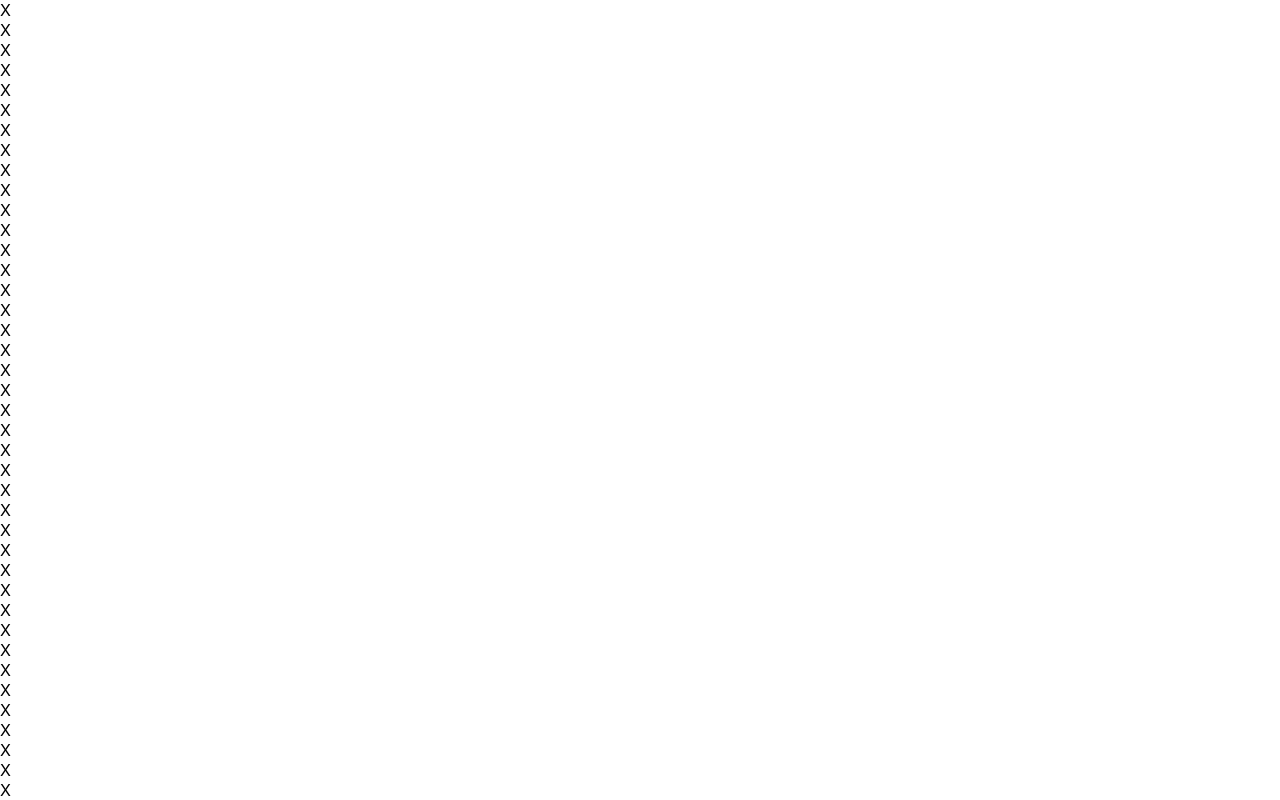
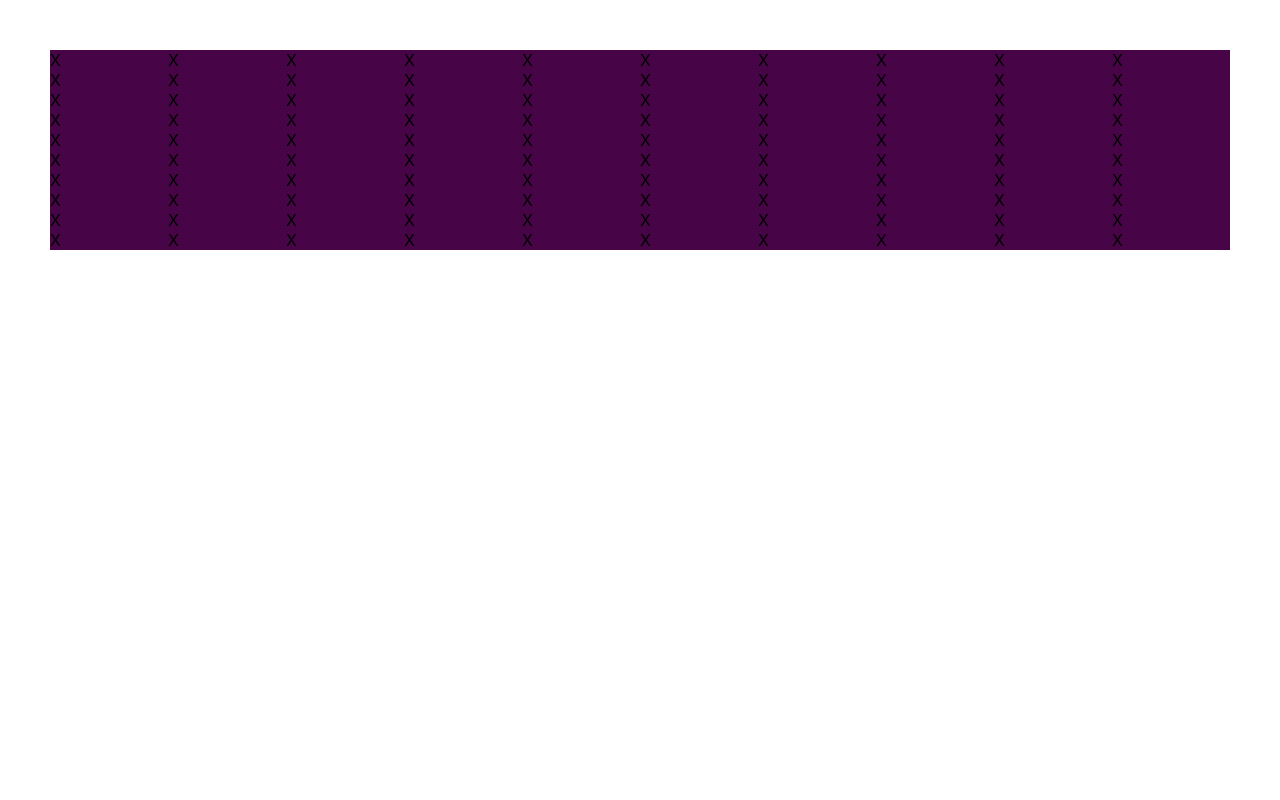
Before and after one commit to jelkimantis/fancyReact, a React (Create React App) app: page / in a window 1280 px wide. Shown: the top 800 px of the page. Built offline with nearby package versions, Linux system fonts and the light colour scheme.

Commit message:
working CSS

```diff
--- a/src/App.css
+++ b/src/App.css
@@ -28,9 +28,17 @@
   color: #61dafb;
 }
 .fancyDiv {
-
+ height: 100%;
+ width: 100%;
+ background-color: rgb(71, 5, 71);
 }
 .bigDiv {
+  margin: 50px;
+  height: device-height;
+  width: device-width;
+  display: grid;
+  grid-template-columns: 1fr 1fr 1fr 1fr 1fr 1fr 1fr 1fr 1fr 1fr;
+  grid-template-rows: 1fr 1fr 1fr 1fr 1fr 1fr 1fr 1fr 1fr 1fr;
 
 }
 @keyframes App-logo-spin {
```
Also changed, not shown: 1 other file (tests, documents, lock files or other folders).
